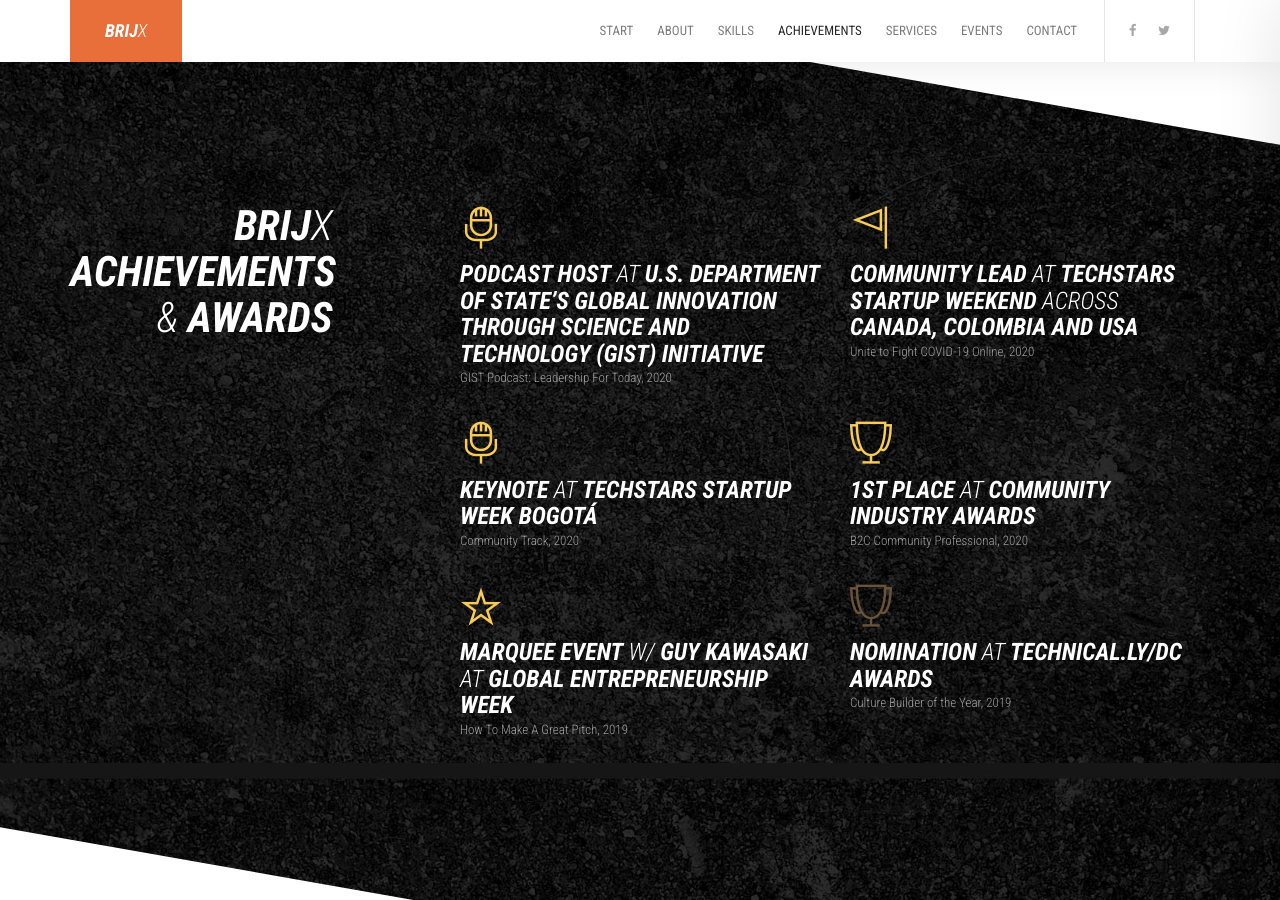
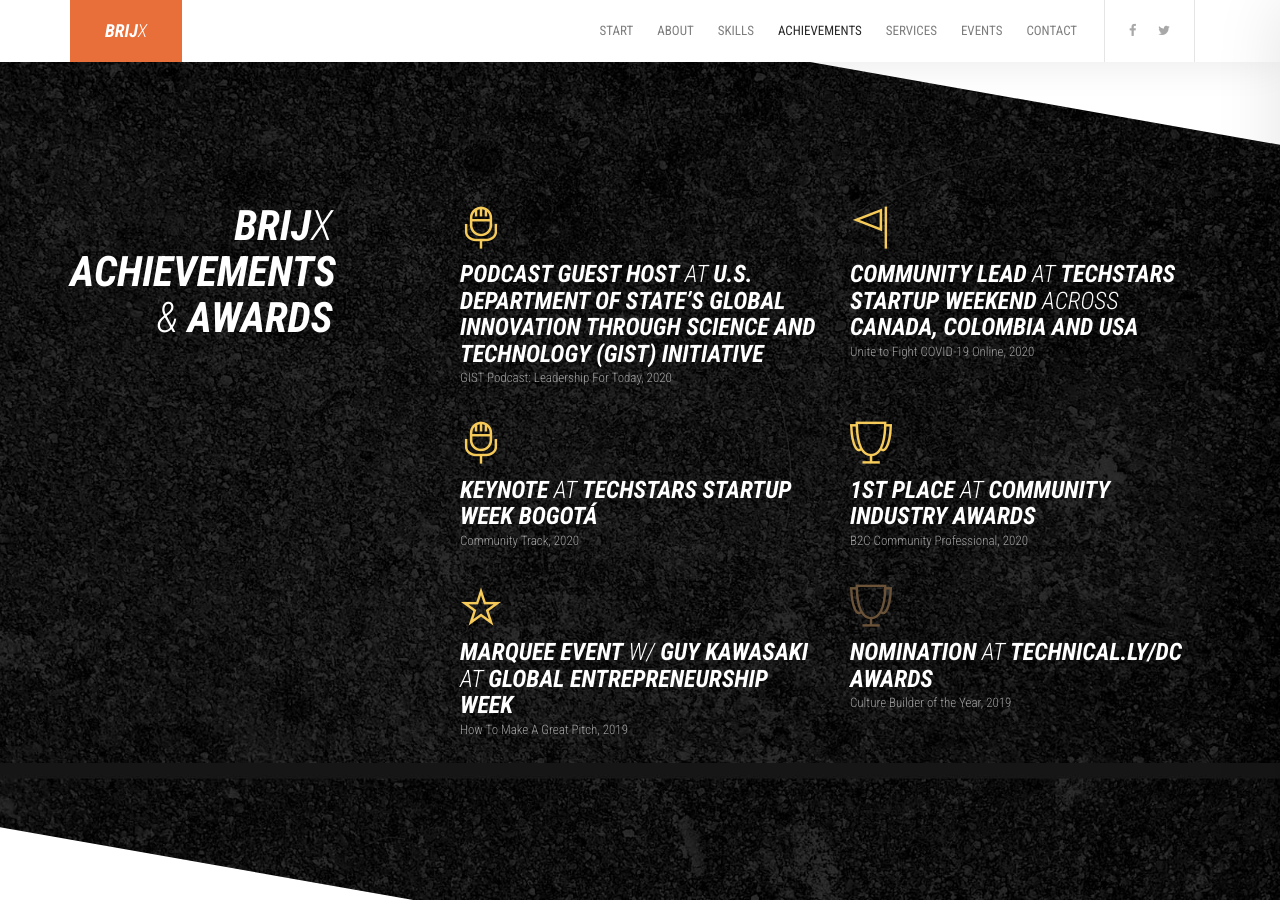
Before and after one commit to brijxhq/brijx.github.io, a Jekyll site: the page built from index.html, in a window 1280 px wide and 900 px high, scrolled down 3063 px. Built offline with Jekyll 4.4.1, drawn with Linux system fonts in a browser that asks for light colours.

Commit message:
update content

```diff
--- a/_includes/player_body.html
+++ b/_includes/player_body.html
@@ -201,7 +201,7 @@
                             <!-- Speak -->
                             <div class="col-sm-6 margin-b-30">
                                 <div class="icon icon-sm animated" data-animation="zoomInDown"><i class="ti-microphone text-yellow"></i></div>
-                                <h4 class="margin-b-0"><strong>PODCAST HOST</strong> at <strong>U.S. Department of State’s Global Innovation through Science and Technology (GIST) Initiative</strong></h4>
+                                <h4 class="margin-b-0"><strong>PODCAST GUEST HOST</strong> at <strong>U.S. Department of State’s Global Innovation through Science and Technology (GIST) Initiative</strong></h4>
                                 <span class="text-sm text-muted">GIST Podcast: Leadership For Today, 2020</span>
                             </div>
                             <!-- Speak -->
```
